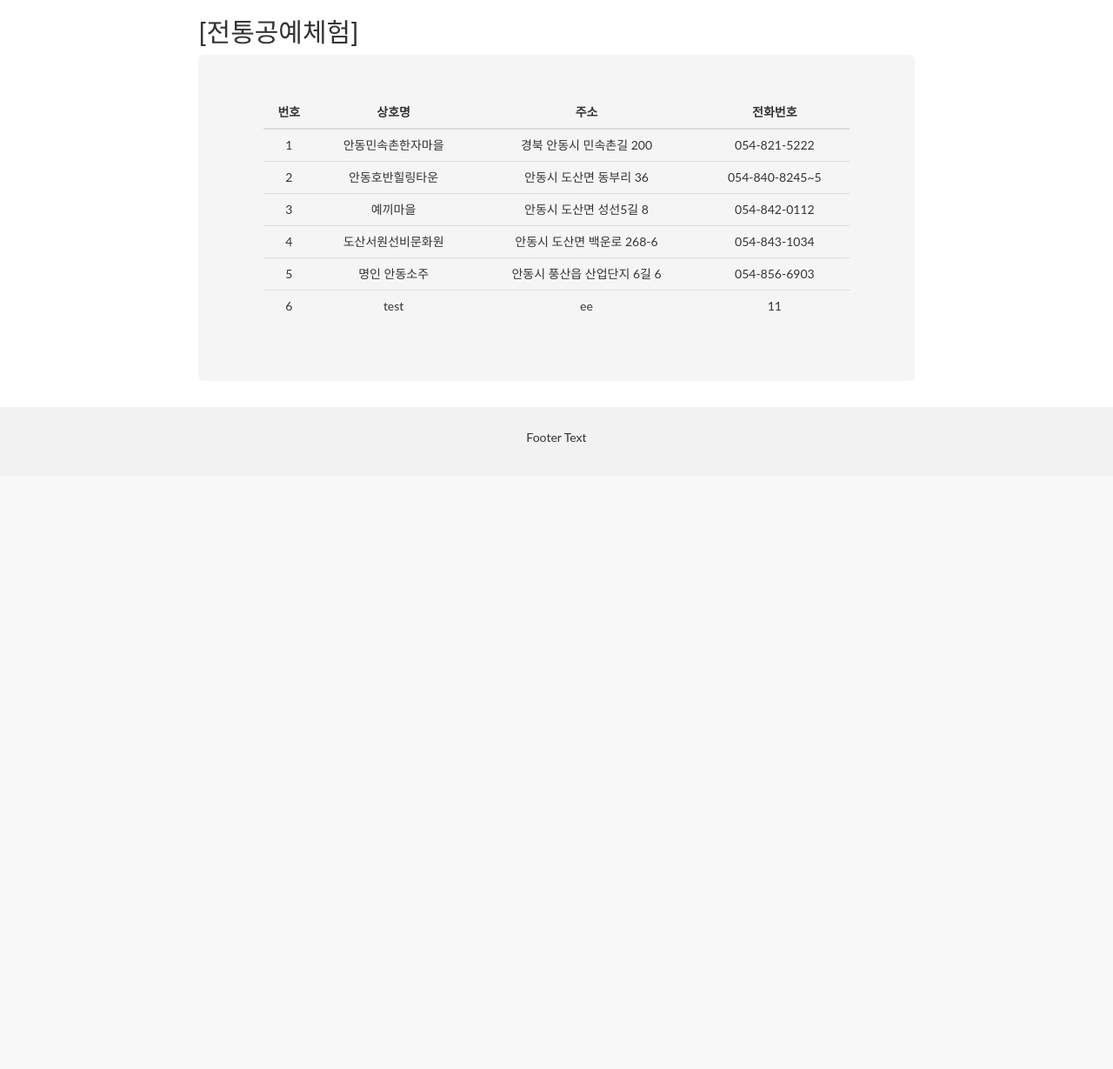
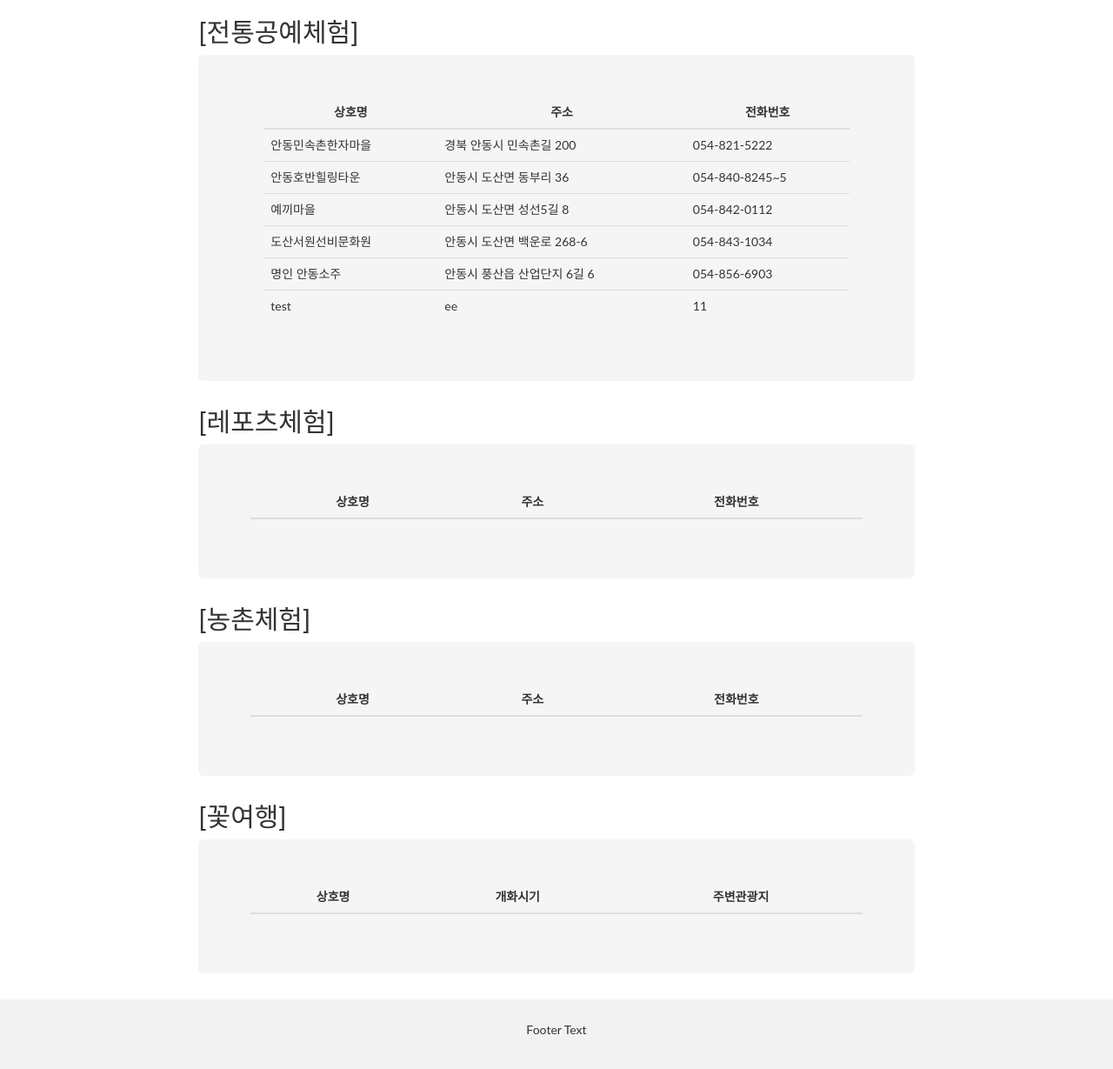
Before and after one commit to jiminoii/jongsul, a Django app: page /exp/ in a window 1280 px wide. Shown: the part 583-1812 px from the top of the page at 87% size. Before the commit the page ends 1091 px from the top, so only its background shows below. Run offline with Django 3.2, Linux system fonts and the light colour scheme; data comes from the database, SQL or seed files in the repository; data that the repository does not hold is empty; parts of the project's set-up code (start-up, migrations or seed data) failed here and were passed over; some libraries are stand-ins or nearby versions.

Commit message:
jiminieo

```diff
--- a/mini_project/views.py
+++ b/mini_project/views.py
@@ -18,24 +18,73 @@ def food(request):
 
 def exp(request):
     info_list = Inpo.objects.order_by('id')
+
     address = 'https://www.tourandong.com/public/sub2/sub4.cshtml'
     res = requests.get(address)
     res.encoding = None
-    stra =""
-    strb =""
+    stra ="<table class='table table-hover'><thead><tr><th style='text-align: center;'>상호명</th><th style='text-align: center;'>주소</th><th style='text-align: center;'>전화번호</th></tr></thead>"
+    i=0
     parse = bs(res.text, 'html.parser')
     a_list = parse.select('#contentDiv a p')
+    a_list2 = parse.select('.tour_course_thum strong')
     for a in a_list:
+        stra+="<tr>"
+        stra+="<td>"+ a_list2[i].text + "</td>"
+        i+=1
         if a.text.find('전화') != -1:
-            stra += (a.text)[5:a.text.find('전화')]+'<br/>'
-            strb += (a.text)[a.text.find('전화')+5:]+'<br/>'
+            stra += '<td>'+(a.text)[5:a.text.find('전화')]+'</td>'
+            stra += '<td>'+(a.text)[a.text.find('전화')+5:-6]+'</td>'
         else:
-            stra += (a.text)[5:-6]+'<br/>'
+            stra += '<td>'+(a.text)[5:-6]+'</td><td></td>'
+        stra+="</tr>"
+    stra+="</table>"
+
+    address2 = 'https://www.tourandong.com/public/sub2/sub5.cshtml'
+    res = requests.get(address2)
+    res.encoding = None
+    strb ="<table class='table table-hover'><thead><tr><th style='text-align: center;'>상호명</th><th style='text-align: center;'>주소</th><th style='text-align: center;'>전화번호</th></tr></thead>"
+    i=0
+    parse = bs(res.text, 'html.parser')
+    a_list = parse.select('#contentDiv a p')
+    a_list2 = parse.select('.tour_course_thum strong')
+    for a in a_list:
+        strb+="<tr>"
+        strb+="<td>"+ a_list2[i].text + "</td>"
+        i+=1
+        if a.text.find('전화') != -1:
+            strb += '<td>'+(a.text)[5:a.text.find('전화')]+'</td>'
+            strb += '<td>'+(a.text)[a.text.find('전화')+5:-6]+'</td>'
+        else:
+            strb += '<td>'+(a.text)[5:-6]+'</td><td></td>'
+        strb+="</tr>"
+    strb+="</table>"
+
+    address3 = 'https://www.tourandong.com/public/sub2/sub6.cshtml'
+    res = requests.get(address3)
+    res.encoding = None
+    strc ="<table class='table table-hover'><thead><tr><th style='text-align: center;'>상호명</th><th style='text-align: center;'>개화시기</th><th style='text-align: center;'>주변관광지</th></tr></thead>"
+    i=0
+    parse = bs(res.text, 'html.parser')
+    a_list = parse.select('.flower_spot ul li')
+    a_list2 = parse.select('.flower_spot dt')
+    for a in a_list2:
+        strc+="<tr>"
+        strc+="<td>"+ a.text + "</td>"
+        strc += '<td>'+(a_list[i].text)[6:]+'</td>'
+        strc += '<td>'+(a_list[i+1].text)[7:]+'</td>'
+        i+=2
+        strc+="</tr>"
+    strc+="</table>"
+
+
+
     aa = {
+        'gg' : info_list,
         'contact' : stra,
-        'contact1' : strb,
-        'gg' : info_list,
+        'contact2' : strb,
+        'contact3' : strc,
     }
+
     return render(request, 'exp.html', aa)
 
 
--- a/templates/exp.html
+++ b/templates/exp.html
@@ -10,8 +10,8 @@
                   <a href="#account" class="btn"><i class="fas fa-user-circle"></i>안동축제</a>
                   <div class="subMenu">
                     <p><a href="#exp1">전통공예체험</a></p>
-                    <p><a href="#">레포츠체험</a></p>
-                    <p><a href="#">농촌체험</a></p>
+                    <p><a href="#exp2">레포츠체험</a></p>
+                    <p><a href="#exp3">농촌체험</a></p>
                   </div>
               </li>
               <li class="item">
@@ -79,15 +79,12 @@
               })
           </script>
           </div>
-          {{contact|safe}}
-          {{contact1|safe}}
           <h2 id="exp1">[전통공예체험]</h2>
           <div class="jumbotron" style="background-color: #f5f5f5;">
-            <div class="container text-center">
+            <div class="container">
                 <table class="table table-hover">
                     <thead>
-                        <tr style="text-align: center;">
-                            <th style="text-align: center;">번호</th>
+                        <tr>
                             <th style="text-align: center;">상호명</th>
                             <th style="text-align: center;">주소</th>
                             <th style="text-align: center;">전화번호</th>
@@ -96,7 +93,6 @@
                     <tbody>
                         {% for exp in gg %}
                         <tr>
-                            <td>{{ exp.id }}</td>   <!-- 게시물 번호(PK) -->
                             <td>{{ exp.name }}</td>
                             <td>{{ exp.adress }}</td>
                             <td>{{ exp.phone }}</td>
@@ -106,6 +102,16 @@
                 </table>
             </div>
           </div>
+
+          <h2 id="exp2">[레포츠체험]</h2>
+          <div class="jumbotron" style="background-color: #f5f5f5;">{{contact|safe}}</div>
+
+
+          <h2 id="exp3">[농촌체험]</h2>
+          <div class="jumbotron" style="background-color: #f5f5f5;">{{contact2|safe}}</div>
+
+          <h2 id="exp4">[꽃여행]</h2>
+          <div class="jumbotron" style="background-color: #f5f5f5;">{{contact3|safe}}</div>
       </div>
 
 
```
